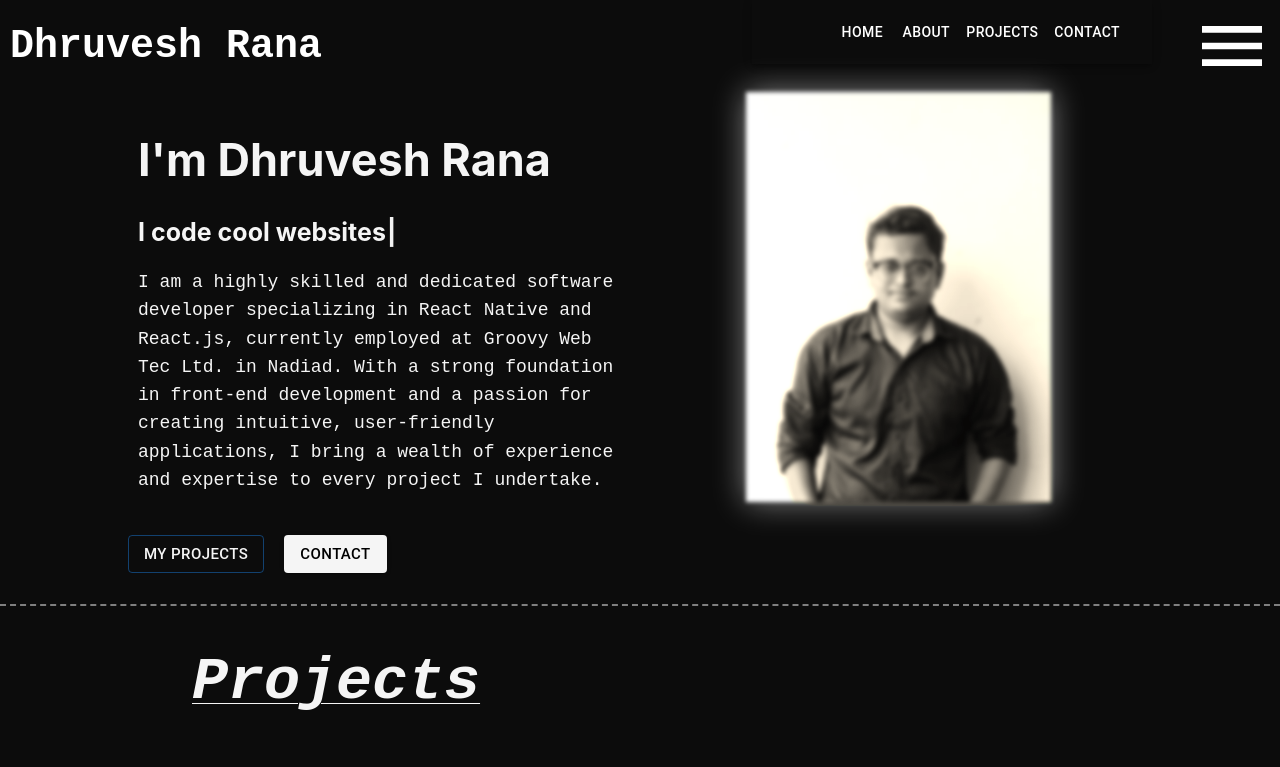
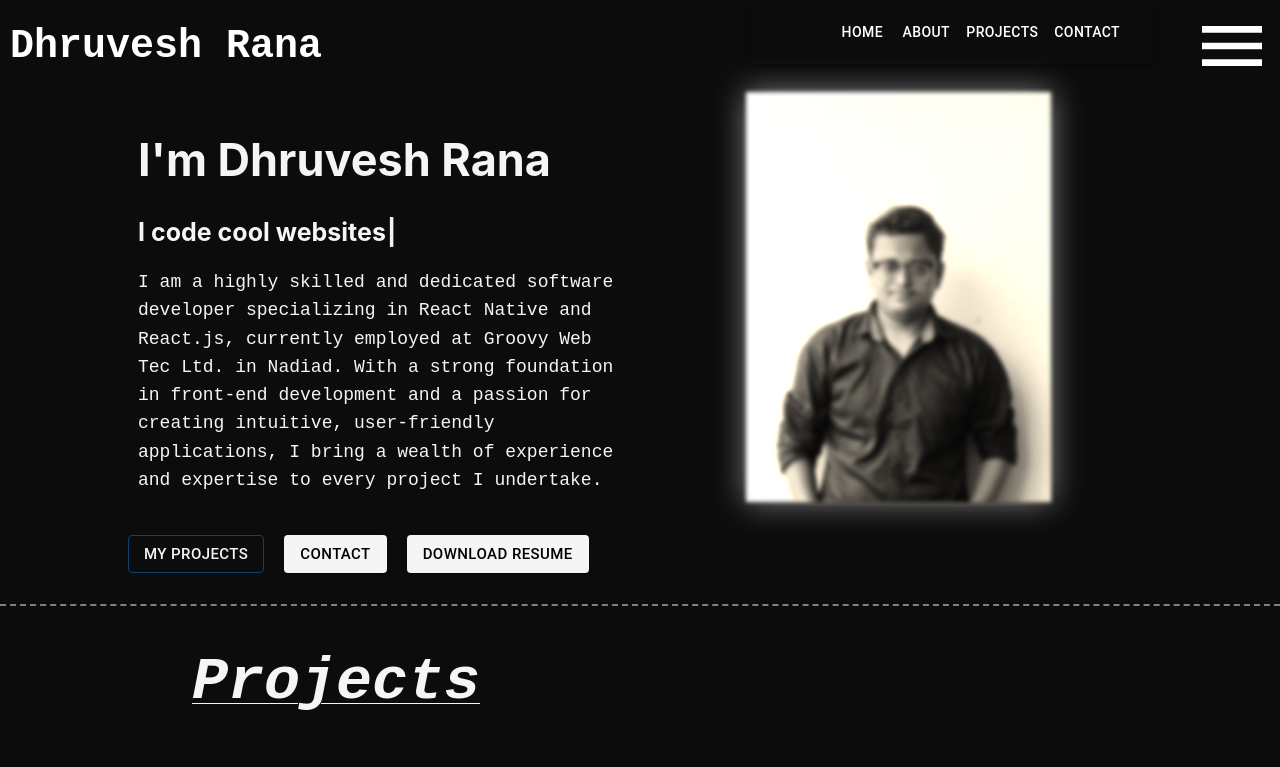
Before and after one commit to dhruveshrana22/Dhruvesh-Profile, a React (Create React App) app: page / in a window 1280 px wide. Shown: the top 767 px of the page. Built offline with nearby package versions, Linux system fonts and the light colour scheme.

Commit message:
Add pdf for resume

```diff
--- a/src/app/Screen/Home/Home.js
+++ b/src/app/Screen/Home/Home.js
@@ -104,6 +104,19 @@ const Home = () => {
                 <Button variant="contained"
                   onClick={() => { navigate('/Contect') }}
                   style={{ backgroundColor: 'whitesmoke', fontSize: isMobile || istablet ? 10 : 15, color: 'black' }}>Contact</Button>
+                <Button
+                  variant="contained"
+                  style={{
+                    backgroundColor: 'whitesmoke',
+                    fontSize: isMobile || istablet ? 10 : 15,
+                    color: 'black'
+                  }}
+                  component="a"
+                  href="/Dhruvesh_Rana_Resume.pdf" // Adjust this path to where your PDF is located in the public folder
+                  download="Dhruvesh_Rana_Resume.pdf"
+                >
+                  Download Resume
+                </Button>
               </Row>
             </Flex>
           </Grid>
```
Also changed, not shown: 1 other file (tests, documents, lock files or other folders).
